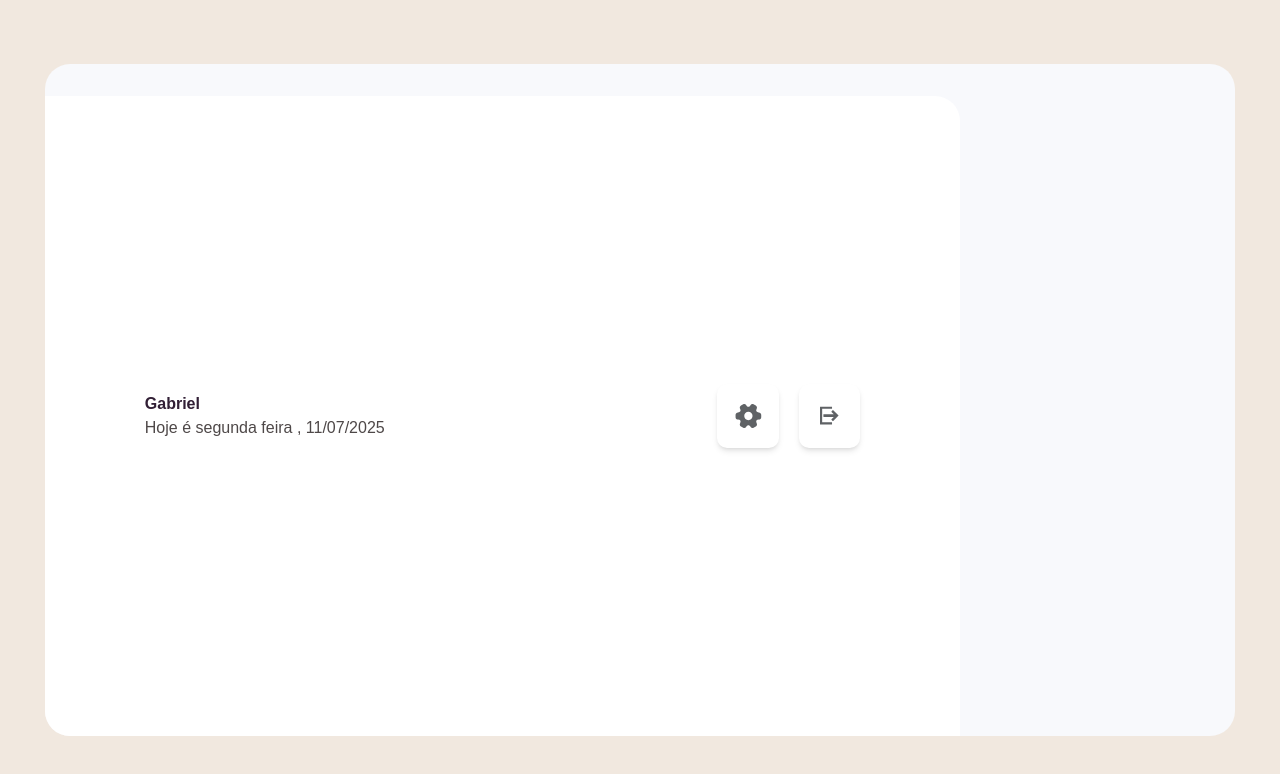
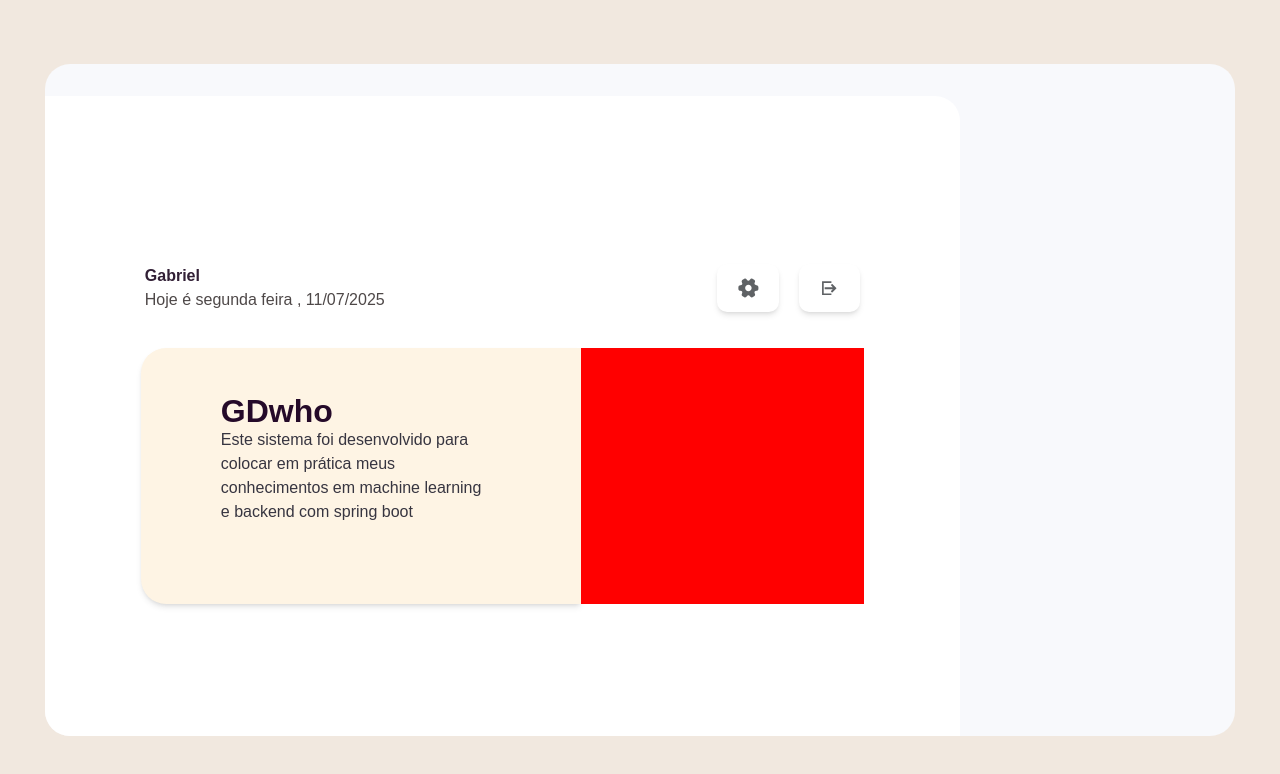
Before and after one commit to brownzini/gdwho, a Next.js app: page / in a window 1280 px wide. Shown: the top 774 px of the page. Built offline with nearby package versions, Linux system fonts and the light colour scheme.

Commit message:
[Refactor]: Change button name component

```diff
--- a/src/components/ButtonIcon/index.tsx
+++ b/src/components/Button/index.tsx
@@ -12,7 +12,7 @@ interface Props {
   children: ReactNode;
 }
 
-export default function ButtonIcon({
+export default function Button({
   width = "w-[100%]",
   height = "h-[100%]",
   bgColor = "!bg-[#ffff]",
--- /dev/null
+++ b/src/features/Dashboard/Card/index.tsx
@@ -0,0 +1,29 @@
+import cardStyles from "./styles";
+
+export default function Card() {
+  return (
+    <div className={cardStyles["container"]}>
+      <div className={cardStyles["content"]}>
+        <div className={cardStyles["cardWrapper"]}>
+
+          <div className={cardStyles["cardHeader"]}>
+            <h1 className={cardStyles["cardTitle"]}>GDwho</h1>
+          </div>
+
+          <div className={cardStyles["cardBody"]}>
+            <p className={cardStyles["CardSubTitle"]}>
+              Este sistema foi desenvolvido para colocar em prática meus
+              conhecimentos em machine learning e backend com spring boot
+            </p>
+          </div>
+
+          <div className={cardStyles["cardFooter"]}>
+
+          </div>
+
+        </div>
+        <div className={cardStyles["cardImage"]}></div>
+      </div>
+    </div>
+  );
+}
--- /dev/null
+++ b/src/features/Dashboard/Card/styles.ts
@@ -0,0 +1,50 @@
+const cardStyles = {
+  container: `
+        w-[100%] h-[40%]
+        pl-24 pr-24
+    `,
+  content: `
+        w-[100%] h-[100%]
+        flex justify-center items-center
+    `,
+  cardWrapper: `
+        w-[100%] h-[100%]
+        flex flex-col justify-center items-center
+        shadow-md
+        rounded-tl-[25px]
+        rounded-bl-[25px]
+        bg-[#FEF4E4]
+        pl-20
+    `,
+  cardHeader: `
+        w-[100%] h-[1%]
+        flex flex-col justify-center items-start
+    `,
+  cardTitle: `
+        font-["Exo_2"]
+        text-[#250A29]
+        font-black
+        text-[2rem]
+    `,
+  cardBody: `
+        w-[100%] h-[50%]
+        flex flex-col justify-center items-start
+    `,
+  CardSubTitle: `
+        w-[75%]
+        font-["Roboto"]
+        text-[#373540]
+        text-left
+        font-light
+    `,
+  cardFooter: `
+        w-[100%] h-[1%]
+        flex justify-start items-center
+    `,
+  cardImage: `
+        w-[70%] h-[100%]
+        bg-[#ff0000]
+    `,
+};
+
+export default cardStyles;
--- a/src/screens/DashboardScreen/index.tsx
+++ b/src/screens/DashboardScreen/index.tsx
@@ -1,4 +1,5 @@
 import Header from "../../shared/Header";
+import Card from "@/features/Dashboard/Card";
 
 export default function MainScreen() {
   return (
@@ -7,6 +8,7 @@ export default function MainScreen() {
         nameTitle="Gabriel"
         todayTitle="Hoje é segunda feira , 11/07/2025"
       />
+      <Card />
     </div>
   );
 }
--- a/src/shared/Header/index.tsx
+++ b/src/shared/Header/index.tsx
@@ -1,4 +1,4 @@
-import ButtonIcon from "@/components/ButtonIcon";
+import Button from "@/components/Button";
 import headerStyle from "./styles";
 import SvgModel from "@/components/svg";
 
@@ -17,16 +17,16 @@ export default function Header({ nameTitle, todayTitle  }:Props) {
         </p>
       </div>
       <div className={headerStyle["actions"]}>
-        <ButtonIcon
+        <Button
           height="h-[40%]"
           bgColor="!bg-[#ffffff]"
           hoverBgColor="hover:!bg=[#ffff]"
         >
           <SvgModel name="settings" width="50%" height="50%" />
-        </ButtonIcon>
-        <ButtonIcon height="h-[40%]" bgColor="!bg-[#ffffff]">
+        </Button>
+        <Button height="h-[40%]" bgColor="!bg-[#ffffff]">
           <SvgModel name="logout" width="30%" height="30%" />
-        </ButtonIcon>
+        </Button>
       </div>
     </div>
   );
--- a/src/shared/Header/styles.ts
+++ b/src/shared/Header/styles.ts
@@ -1,6 +1,6 @@
 const headerStyle = {
   container: `
-      w-[100%] h-[25%]
+      w-[100%] h-[12%]
       min-h-[120px]
       flex
       justify-between
```
